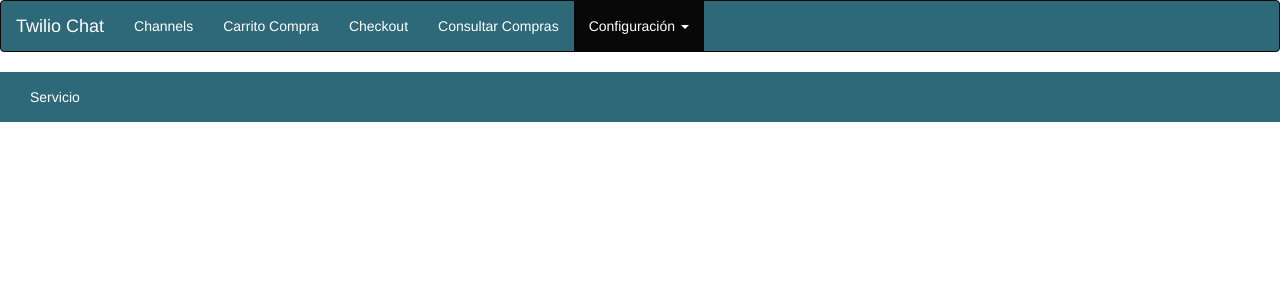
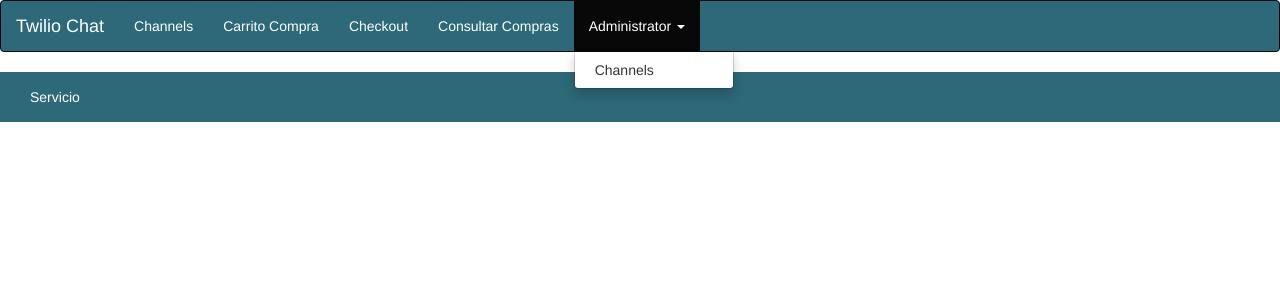
Before and after one commit to PaoMarin/Twilio-Project, a PHP site: page /shared/menu.php in a window 1280 px wide, after a click on "Administrator". Shown: the top 300 px of the page. Run offline with PHP 8.4, Linux system fonts and the light colour scheme; some libraries are stand-ins or nearby versions.

Commit message:
Delete home/index y Modificaion en el menu

```diff
--- a/shared/menu.php
+++ b/shared/menu.php
@@ -11,14 +11,17 @@
             <a class="navbar-brand" style="color:#FFFFFF" href="/home">Twilio Chat</a>
         </div>
         <ul class="nav navbar-nav" style="color:#FFFFFF">
-            <li><a style="color:#FFFFFF" href="/Twilio_Project/channels/read_channel.php">Channels</a></li>
+            <li><a style="color:#FFFFFF" href="/Twilio_Project/channel/get_channel.php">Channels</a></li>
             <li><a  style="color:#FFFFFF" href="/carritos">Carrito Compra</a></li>
             <li><a style="color:#FFFFFF" href="/checkout">Checkout</a></li>
             <li><a  style="color:#FFFFFF" href="/consulta_orden">Consultar Compras</a></li>
             <li class="dropdown" >
-                <a style="color:#FFFFFF" class="dropdown-toggle" data-toggle="dropdown" href="#">Configuración
-                <span class="caret"></span></a>
-            </li>
+        <a style="color:#FFFFFF" class="dropdown-toggle" data-toggle="dropdown" href="#">Administrator
+        <span class="caret"></span></a>
+        <ul class="dropdown-menu">
+        <!--Validar lo del usuario administrador !-->
+               <li><a href="/Twilio_Project/channels/read_channel.php">Channels</a></li>
+        </ul>
         </ul>
     </div>
     </nav>
```
Also changed, not shown: home/index.php (deleted, +0 -38 lines).
